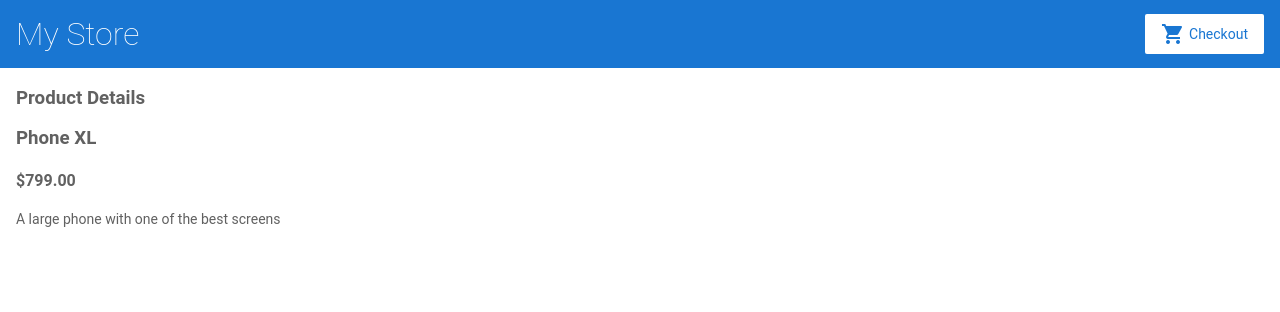
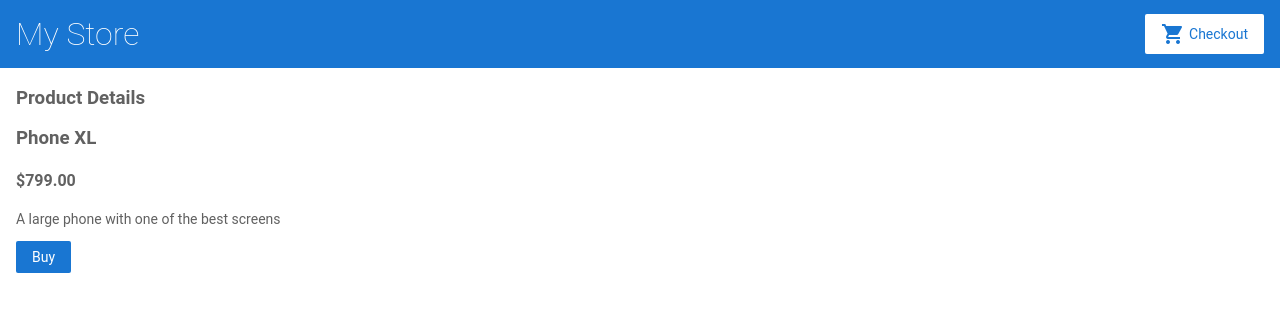
Before and after one commit to DiFly/my-first-project, an Angular app: page /products/0 in a window 1280 px wide. Shown: the top 312 px of the page. Built offline with nearby package versions, Linux system fonts and the light colour scheme.

Commit message:
Add cart.service to product-details.component

```diff
--- a/src/app/product-details/product-details.component.html
+++ b/src/app/product-details/product-details.component.html
@@ -4,4 +4,6 @@
   <h3>{{ product.name }}</h3>
   <h4>{{ product.price | currency }}</h4>
   <p>{{ product.description }}</p>
+
+  <button (click)="addToCart(product)">Buy</button>
 </div>
--- a/src/app/product-details/product-details.component.ts
+++ b/src/app/product-details/product-details.component.ts
@@ -2,6 +2,7 @@ import { Component, OnInit } from '@angular/core';
 import { ActivatedRoute } from '@angular/router';
 
 import { products } from '../products';
+import { CartService } from '../cart.service';
 
 @Component({
   selector: 'app-product-details',
@@ -14,6 +15,7 @@ export class ProductDetailsComponent implements OnInit {
 
   constructor(
     private route: ActivatedRoute,
+    private cartService: CartService
   ){}
 
   ngOnInit(){
@@ -21,4 +23,9 @@ export class ProductDetailsComponent implements OnInit {
       this.product = products[+params.get('productId')];
     });
   }
+
+  addToCart(product){
+    window.alert('Your product has been added to the cart!');
+    this.cartService.addToCart(product);
+  }
 }
```
